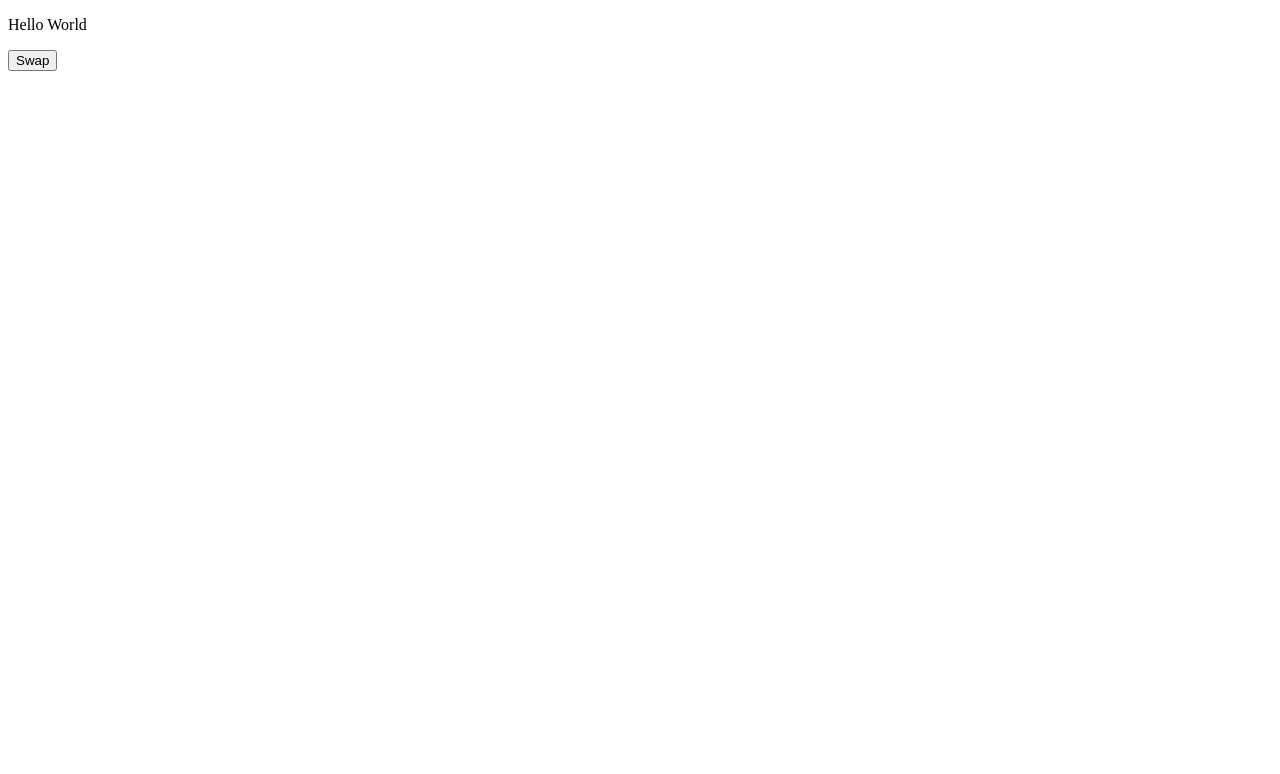
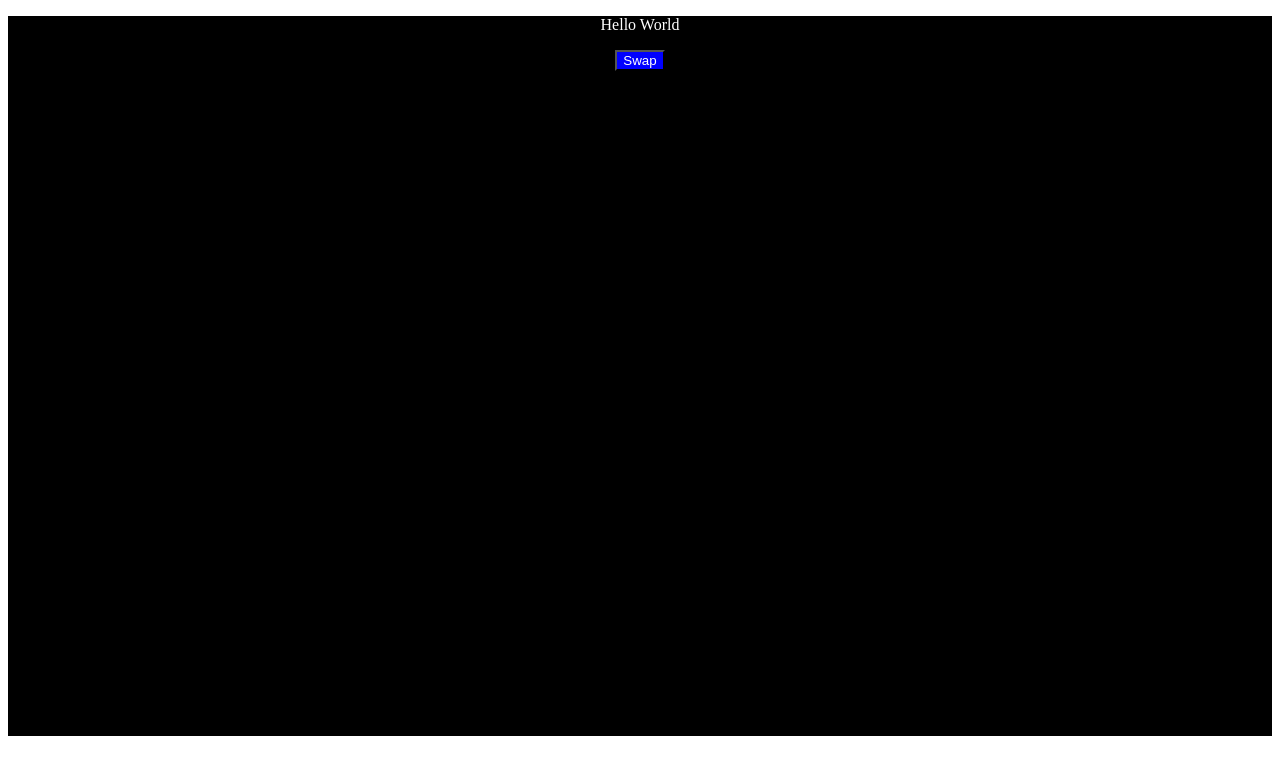
Before and after one commit to acciojob/dark-theme-Coder-Arm, a website: page main.html in a window 1280 px wide. Both pictures are taken after a click on the button "Swap". Drawn offline with Linux system fonts and the light colour scheme.

Commit message:
created a submission

```diff
--- a/main.html
+++ b/main.html
@@ -9,10 +9,12 @@
   <body>
     <main>
       <!-- html markup here -->
-      <p id="ptag">
+	  <div id="app" class="day">
+        <p id="ptag">
         Hello World
-      </p>
-      <button>Swap</button>
+        </p>
+       <button onclick="swap_theme()" id="swap" class="button_day">Swap</button>
+	  </div>
     </main>
     <script src="./script.js"></script>
   </body>
--- a/script.js
+++ b/script.js
@@ -1 +1,8 @@
 //your code here
+const swap_theme = () => {
+	const app_change = document.getElementById("app");
+	app_change.classList.toggle("night");
+	const btn_change = document.getElementById("swap");
+	btn_change.classList.toggle("button_night");
+
+}
--- a/styles.css
+++ b/styles.css
@@ -1,12 +1,16 @@
 #app{
   height:90vh;
+}
+#ptag{
+	text-align: center;
 }
 .night{
   background-color: black;
   color:white;
 }
-
 #swap{
+	display: block;
+	margin: auto;
   outline:0;
 }
 
```
